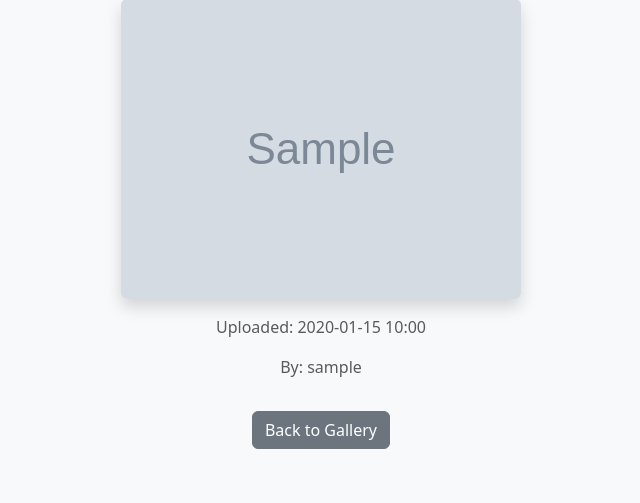
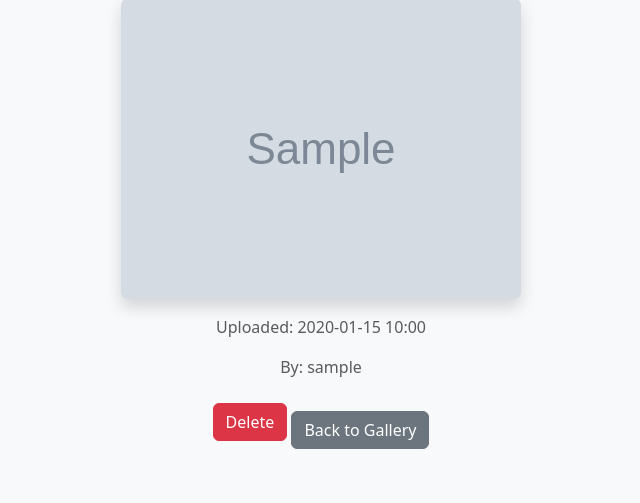
Before and after one commit to ballakrisz/photoalbum, a Django app: page /photo/1/ in a window 1280 px wide. Shown: the part 143-646 px from the top of the page, without its empty margins (319-959 px from the left). Run offline with Django 5.2, Linux system fonts and the light colour scheme; a user stored in the database is signed in; tables that the repository leaves empty hold one stand-in row (values such as "Sample post"); grey boxes marked "Sample" are stand-in pictures.

Commit message:
Added delete button to the photo detail page too

```diff
--- a/album/templates/album/photo_detail.html
+++ b/album/templates/album/photo_detail.html
@@ -14,6 +14,15 @@
         By: {{ photo.owner.username }}
     </p>
 
+    {% if user.is_authenticated %}
+        {% if user == photo.owner or user.is_staff %}
+            <a href="{% url 'photo_delete' photo.pk %}"
+            class="btn btn-danger">
+            Delete
+            </a>
+        {% endif %}
+    {% endif %}
+
     <a href="{% url 'photo_list' %}" class="btn btn-secondary mt-3">
         Back to Gallery
     </a>
```
